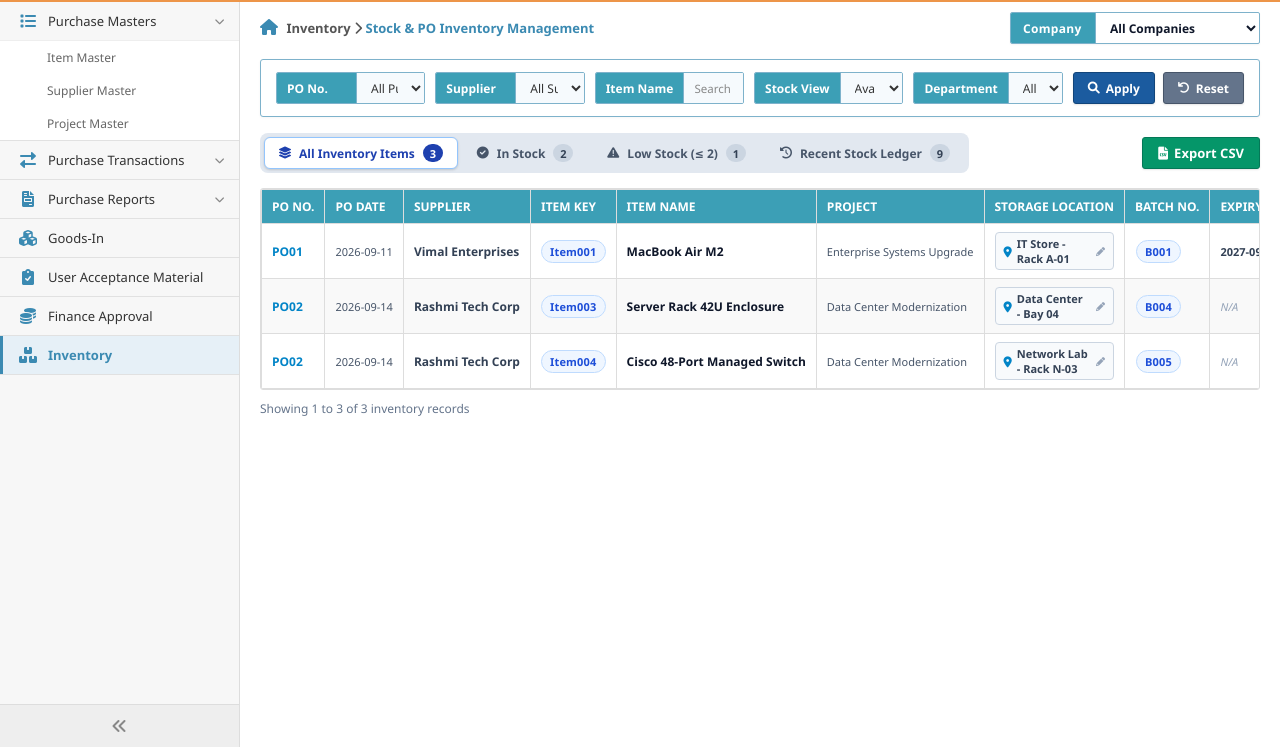
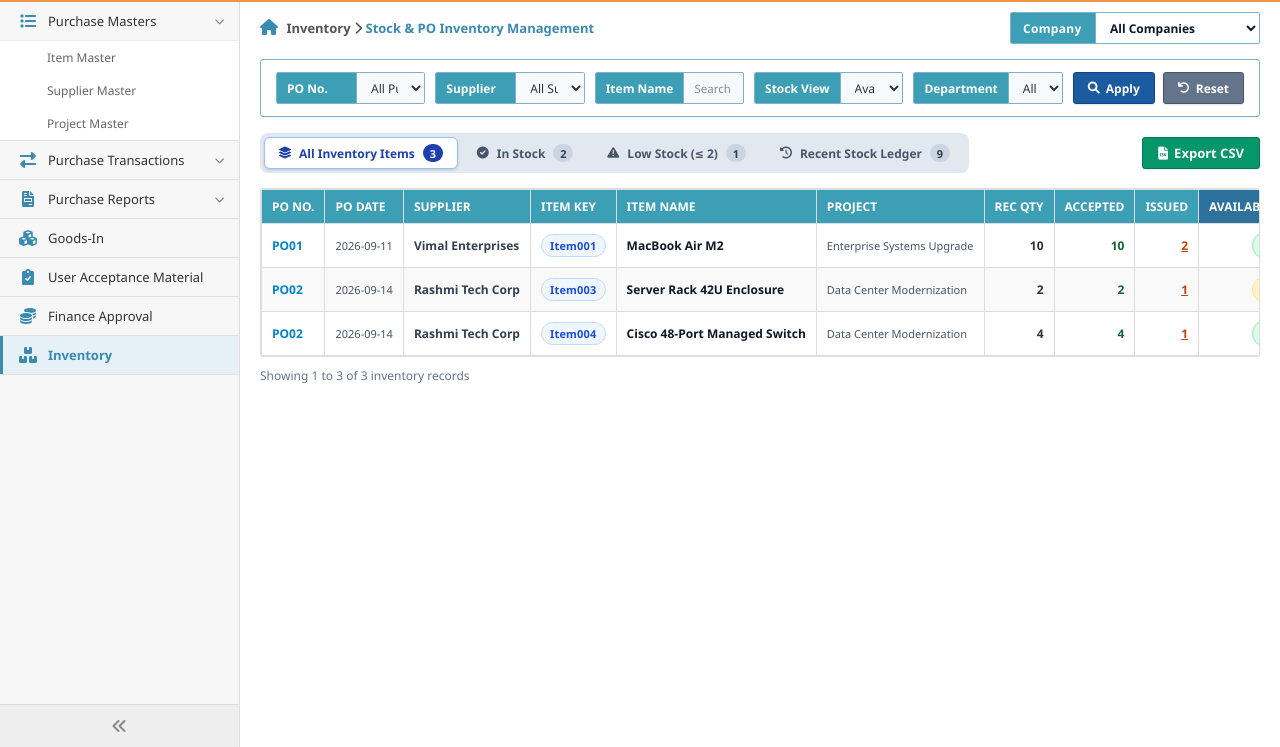
Before and after one commit to rashmiparmar011-cyber/IPS2, a plain HTML site: page inventory_management.html in a window 1280 px wide. Shown: the part 53-800 px from the top of the page. Drawn offline with Linux system fonts and the light colour scheme.

Commit message:
Remove Storage Location, Batch No, and Expiry Date columns from inventory table

```diff
--- a/inventory_management.html
+++ b/inventory_management.html
@@ -671,9 +671,6 @@
                                 <th>ITEM KEY</th>
                                 <th>ITEM NAME</th>
                                 <th>PROJECT</th>
-                                <th>STORAGE LOCATION</th>
-                                <th>BATCH NO.</th>
-                                <th>EXPIRY DATE</th>
                                 <th style="text-align: right;">REC QTY</th>
                                 <th style="text-align: right;">ACCEPTED</th>
                                 <th style="text-align: right;">ISSUED</th>
@@ -1755,7 +1752,7 @@
             if (items.length === 0) {
                 tbody.innerHTML = `
                     <tr>
-                        <td colspan="18" style="text-align: center; padding: 36px 20px; color: #64748b;">
+                        <td colspan="15" style="text-align: center; padding: 36px 20px; color: #64748b;">
                             <i class="fas fa-boxes" style="font-size: 32px; color: #cbd5e1; margin-bottom: 10px; display: block;"></i>
                             <div style="font-size: 14px; font-weight: 700; color: #1e293b;">No inventory items found matching your filters</div>
                             <div style="font-size: 12px; margin-top: 4px;">Try changing Company to "All Companies" or resetting the search filters.</div>
@@ -1783,20 +1780,6 @@
                     availBadgeClass = 'out-of-stock';
                 }
 
-                // Batch No. & Expiry Date
-                let batchNoHtml = '<span style="color: #94a3b8; font-style: italic;">N/A</span>';
-                let expiryDateHtml = '<span style="color: #94a3b8; font-style: italic;">N/A</span>';
-                if (item.batches && item.batches.length > 0) {
-                    batchNoHtml = item.batches.map(b =>
-                        `<span class="badge open" style="font-size: 11px; font-weight: 700; margin: 1px;" title="Rec Date: ${b.recDate} | Qty: ${b.recQty} | Inv: ${b.invoiceNo}">${b.batchNo}</span>`
-                    ).join(' ');
-                    expiryDateHtml = item.batches.map(b => {
-                        const isExpired = b.expiryDate && b.expiryDate !== 'N/A' && new Date(b.expiryDate) < new Date();
-                        const colorStyle = isExpired ? 'color: #dc2626; font-weight: 700;' : (b.expiryDate && b.expiryDate !== 'N/A' ? 'color: #334155; font-weight: 600;' : 'color: #94a3b8; font-style: italic;');
-                        return `<span style="font-size: 11px; white-space: nowrap; ${colorStyle}">${b.expiryDate || 'N/A'}</span>`;
-                    }).join(', ');
-                }
-
                 tr.innerHTML = `
                     <td style="font-weight: 800; color: #0284c7; white-space: nowrap;">
                         ${item.poNo}
@@ -1806,15 +1789,6 @@
                     <td><span class="badge open" style="font-weight: 700; font-size: 11px;">${item.itemKey}</span></td>
                     <td style="font-weight: 700; color: #0f172a; white-space: nowrap;">${item.itemName}</td>
                     <td style="font-size: 11px; color: #475569; white-space: nowrap;">${item.projectName || item.projectCode || '-'}</td>
-                    <td>
-                        <span class="loc-pill" onclick="openLocationModal('${item.poNo}', '${item.itemKey}', '${item.location}')" title="Click to update storage location">
-                            <i class="fas fa-map-marker-alt" style="color: #0284c7;"></i>
-                            <span>${item.location}</span>
-                            <i class="fas fa-pencil-alt" style="font-size: 9px; color: #94a3b8; margin-left: 2px;"></i>
-                        </span>
-                    </td>
-                    <td style="white-space: nowrap;">${batchNoHtml}</td>
-                    <td style="white-space: nowrap; font-size: 11px;">${expiryDateHtml}</td>
                     <td style="text-align: right; font-weight: 600;">${item.recQty}</td>
                     <td style="text-align: right; font-weight: 700; color: #166534;">${item.userAcceptedQty}</td>
                     <td style="text-align: right; font-weight: 700; color: #c2410c;">
```
